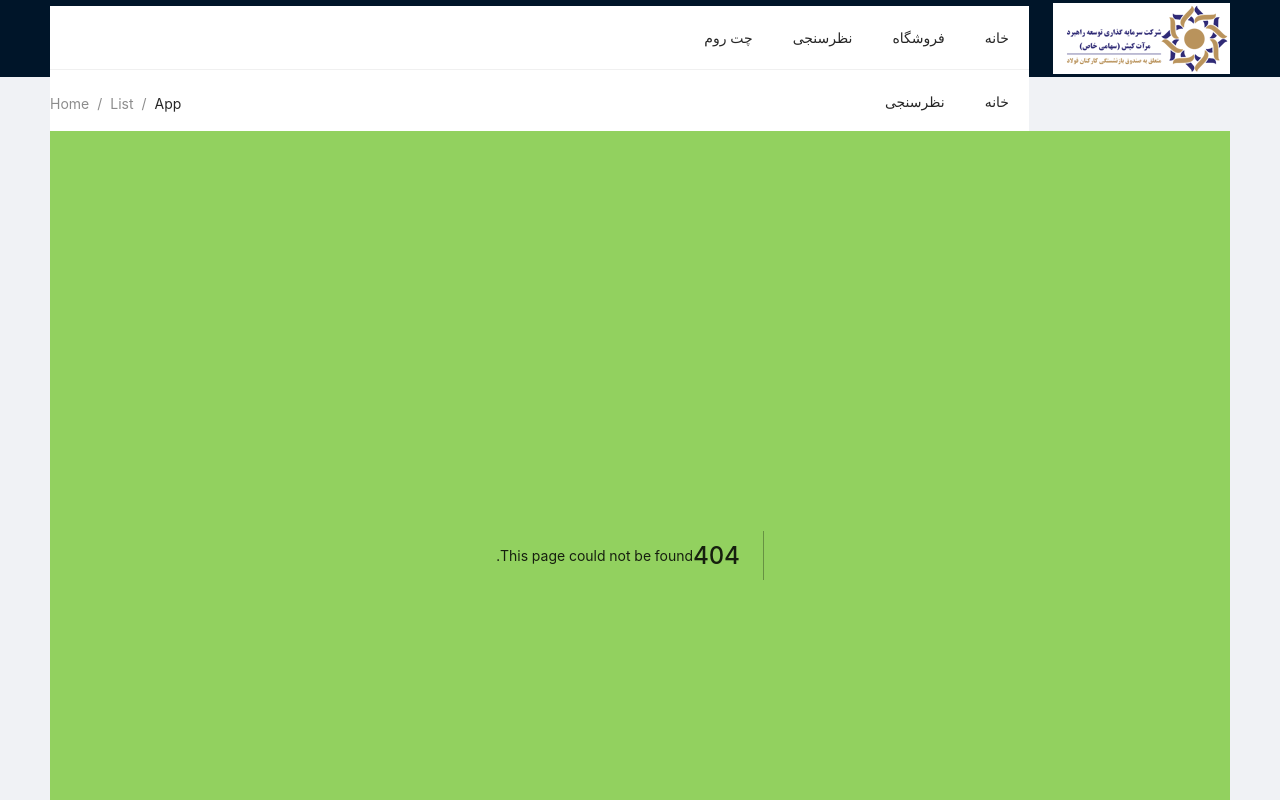
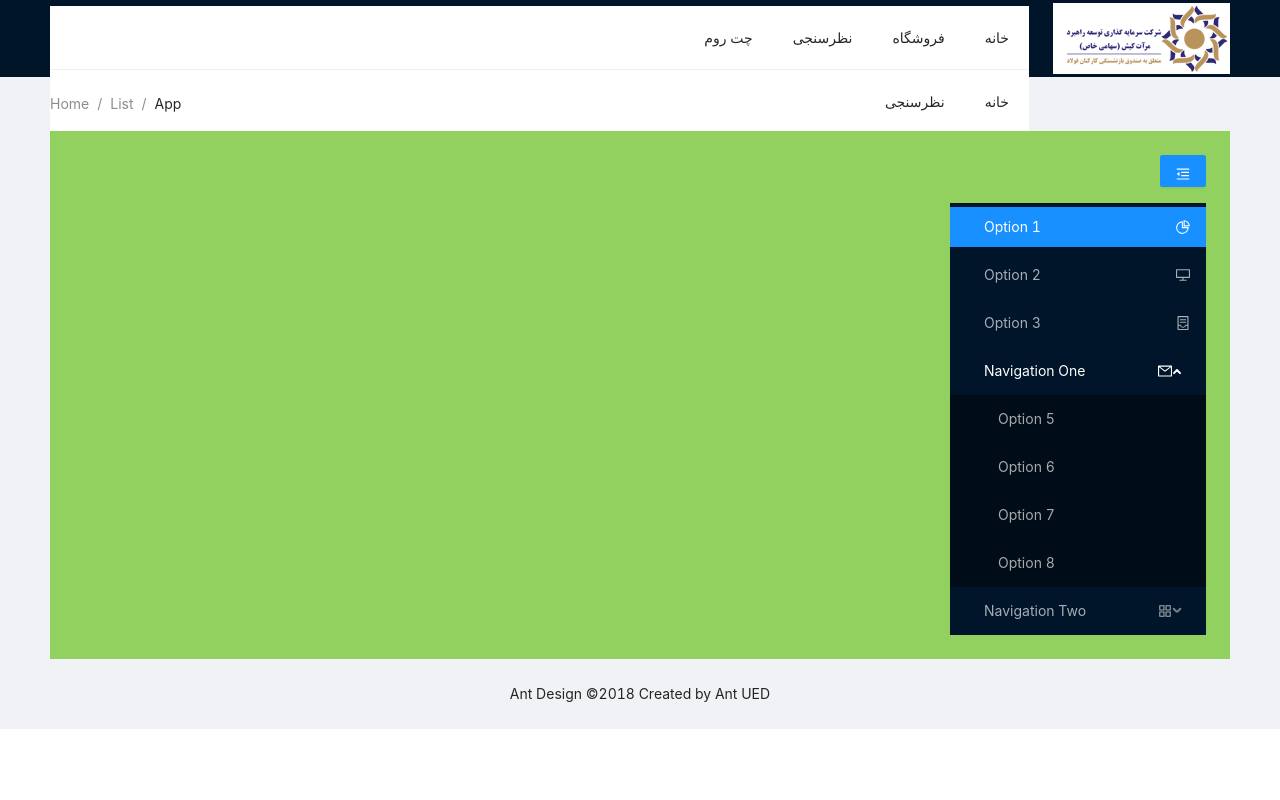
Before and after one commit to moosavi123/n2, a Next.js app: page /nazarSanji in a window 1280 px wide. Before the commit this address had no page. Shown: the top 800 px of the page. Built offline with nearby package versions, Linux system fonts and the light colour scheme.

Commit message:
Create nazarSanji.js

```diff
--- /dev/null
+++ b/pages/nazarSanji.js
@@ -0,0 +1,74 @@
+import React from 'react';
+import { Menu, Button } from 'antd';
+import {
+  AppstoreOutlined,
+  MenuUnfoldOutlined,
+  MenuFoldOutlined,
+  PieChartOutlined,
+  DesktopOutlined,
+  ContainerOutlined,
+  MailOutlined,
+} from '@ant-design/icons';
+
+function getItem(label, key, icon, children, type) {
+  return {
+    key,
+    icon,
+    children,
+    label,
+    type,
+  };
+}
+
+const items = [
+  getItem('Option 1', '1', <PieChartOutlined />),
+  getItem('Option 2', '2', <DesktopOutlined />),
+  getItem('Option 3', '3', <ContainerOutlined />),
+  getItem('Navigation One', 'sub1', <MailOutlined />, [
+    getItem('Option 5', '5'),
+    getItem('Option 6', '6'),
+    getItem('Option 7', '7'),
+    getItem('Option 8', '8'),
+  ]),
+  getItem('Navigation Two', 'sub2', <AppstoreOutlined />, [
+    getItem('Option 9', '9'),
+    getItem('Option 10', '10'),
+    getItem('Submenu', 'sub3', null, [getItem('Option 11', '11'), getItem('Option 12', '12')]),
+  ]),
+];
+
+const App = () => {
+  const [collapsed, setCollapsed] = React.useState(false);
+
+  const toggleCollapsed = () => {
+    setCollapsed(!collapsed);
+  };
+
+  return (
+    <div
+      style={{
+        width: 256,
+      }}
+    >
+      <Button
+        type="primary"
+        onClick={toggleCollapsed}
+        style={{
+          marginBottom: 16,
+        }}
+      >
+        {collapsed ? <MenuUnfoldOutlined /> : <MenuFoldOutlined />}
+      </Button>
+      <Menu
+        defaultSelectedKeys={['1']}
+        defaultOpenKeys={['sub1']}
+        mode="inline"
+        theme="dark"
+        inlineCollapsed={collapsed}
+        items={items}
+      />
+    </div>
+  );
+};
+
+export default App;
```
